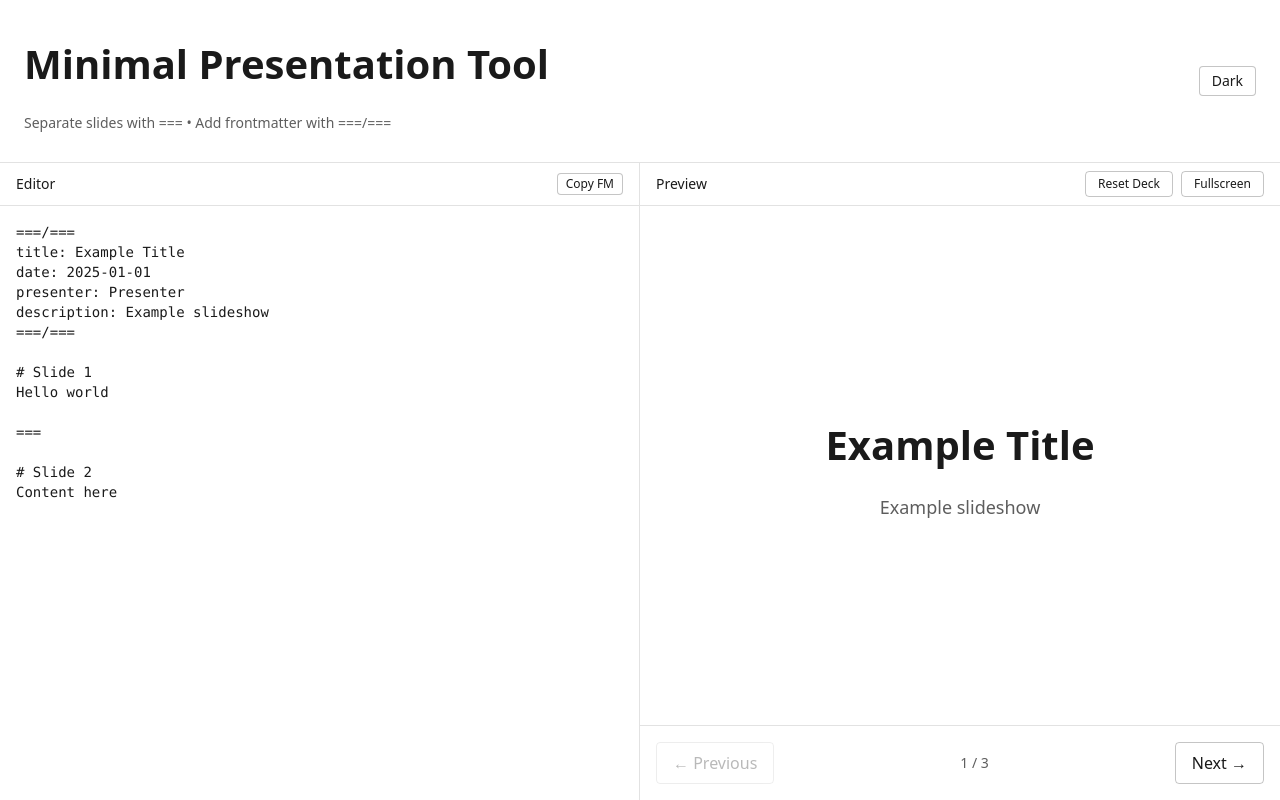
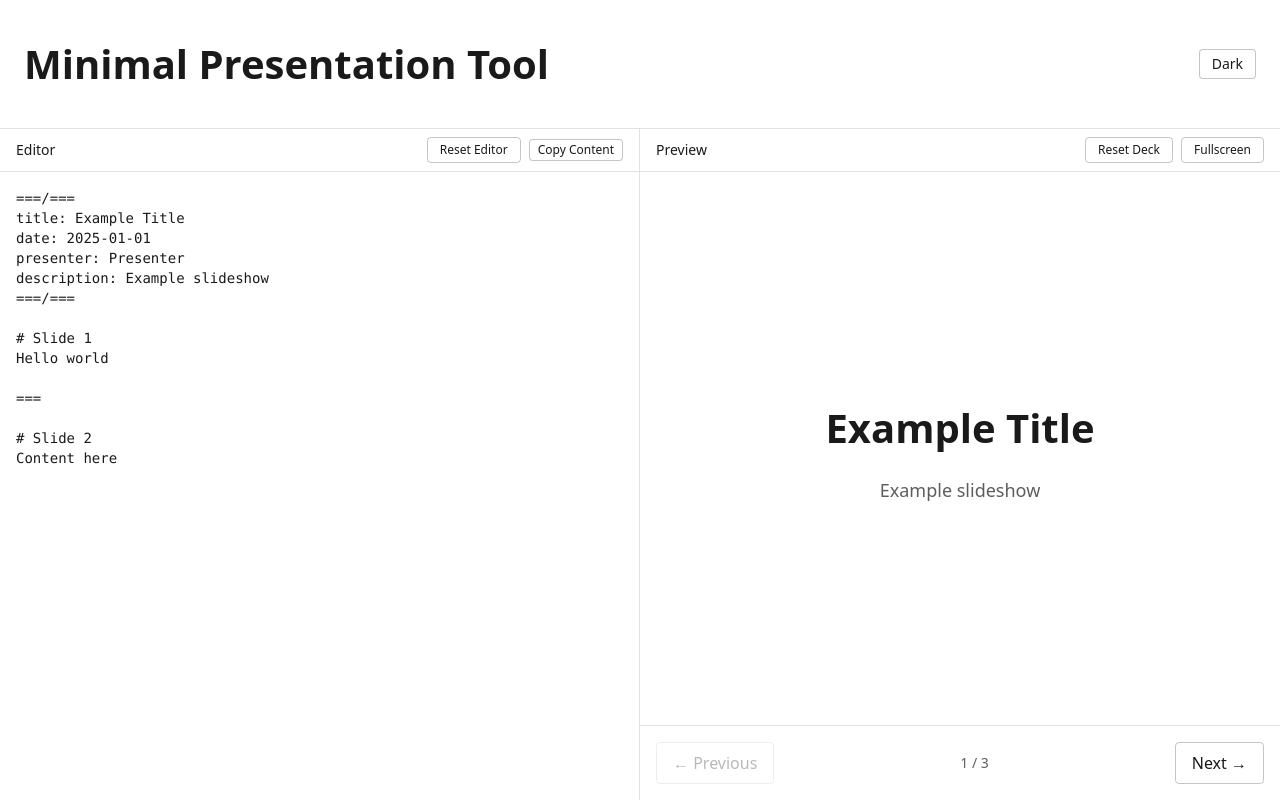
Before and after one commit to devmrin/slides-md, a React (Vite) app: page / in a window 1280 px wide. Built offline with nearby package versions, Linux system fonts and the light colour scheme.

Commit message:
feat: improve editor pane btn functionality

```diff
--- a/src/App.tsx
+++ b/src/App.tsx
@@ -106,16 +106,9 @@ Content here`
     return () => document.removeEventListener("fullscreenchange", handler);
   }, [isFullscreen]);
 
-  // Copy frontmatter template
-  const copyFrontmatter = () => {
-    const sample = `===/===
-title: Your Title
-date: YYYY-MM-DD
-presenter: Name
-description: Description here
-===/===`;
-
-    navigator.clipboard.writeText(sample).catch(() => {});
+  // Copy editor content
+  const copyEditorContent = () => {
+    navigator.clipboard.writeText(markdown).catch(() => {});
   };
 
   // ---------------------------------------------------------------------------
@@ -221,9 +214,6 @@ description: Description here
       >
         <div>
           <h1 className="text-xl font-semibold">Minimal Presentation Tool</h1>
-          <p className="text-sm mt-1" style={{ opacity: 0.7 }}>
-            Separate slides with === • Add frontmatter with ===/===
-          </p>
         </div>
 
         <button
@@ -246,14 +236,39 @@ description: Description here
           style={{ backgroundColor: bgColor, borderColor: textColor + "20" }}
         >
           <div
-            className="px-4 py-[10px] border-b text-sm font-medium"
+            className="px-4 py-2 border-b text-sm font-medium"
             style={{ borderColor: textColor + "20" }}
           >
             <div className="flex items-center justify-between">
               Editor
+              <div className="flex items-center gap-2">
+                <button
+                  onClick={() => {
+                    setMarkdown(`===/===
+title: Example Title
+date: 2025-01-01
+presenter: Presenter
+description: Example slideshow
+===/===
+
+# Slide 1
+Hello world
+
+===
+
+# Slide 2
+Content here`);
+                    setCurrentSlide(0);
+                  }}
+                  className="px-3 py-1 text-xs border rounded"
+                  style={{ borderColor: textColor + "40", color: textColor }}
+                >
+                  Reset Editor
+                </button>
+
                 {/* Copy Button */}
                 <button
-                onClick={copyFrontmatter}
+                  onClick={copyEditorContent}
                   className="px-2 py-[2px] text-xs border rounded"
                   style={{
                     borderColor: textColor + "40",
@@ -261,8 +276,9 @@ description: Description here
                     backgroundColor: bgColor,
                   }}
                 >
-                Copy FM
+                  Copy Content
                 </button>
+              </div>
             </div>
           </div>
 
```
Lines whose indentation alone changed are shown as unchanged.
